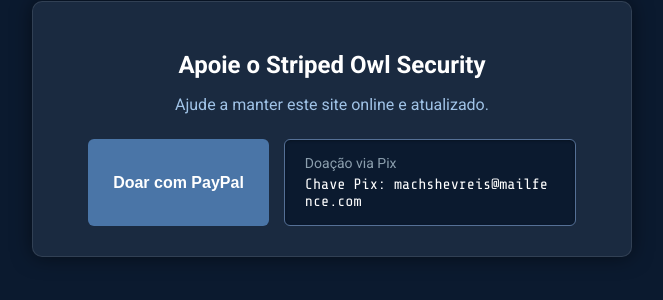
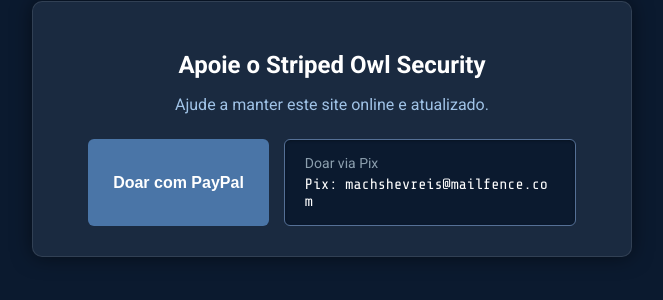
Before and after one commit to FFReis23/stripedowlsecurity, a Flask app: page / in a window 1280 px wide. Shown: the part 421-721 px from the top of the page, without its empty margins (308-971 px from the left). Run offline with Flask 3, Linux system fonts and the light colour scheme.

Commit message:
Update index.html

```diff
--- a/templates/index.html
+++ b/templates/index.html
@@ -205,8 +205,8 @@
                 </button>
 
                 <div class="pix-box">
-                    <span>Doação via Pix</span>
-                    <div class="pix-key">Chave Pix: machshevreis@mailfence.com</div>
+                    <span>Doar via Pix</span>
+                    <div class="pix-key">Pix: machshevreis@mailfence.com</div>
                 </div>
             </div>
         </div>
```
